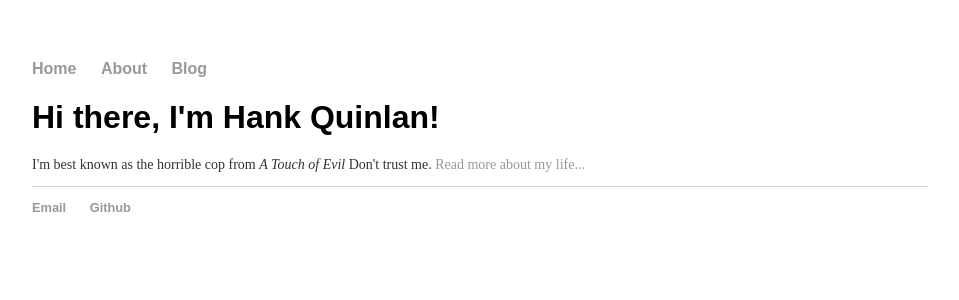
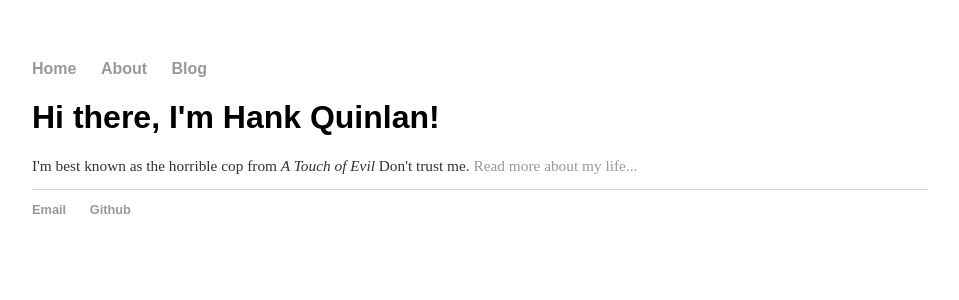
Before and after one commit to lucytyuan/lucytyuan.github.io, a Jekyll site: the page built from index.html, in a window 1280 px wide. Shown: the top 300 px of the page, without its empty margins (160-1119 px from the left). Built offline with Jekyll 4.4.1, drawn with Linux system fonts in a browser that asks for light colours.

Commit message:
Update main.css

```diff
--- a/css/main.css
+++ b/css/main.css
@@ -24,7 +24,7 @@ h1 {
     font-family:'Karla', 'Arial', 'Sans-Serif';
 }
 p {
-    font-size: 10.5pt;
+    font-size: 11.5pt;
     line-height: 1em;
     color: #333;
 }
@@ -35,7 +35,7 @@ footer {
 
 ul.posts {
     margin: 20px auto 40px;
-    font-size: 10.5pt;
+    font-size: 11.5pt;
 }
 
 ul.posts li {
```
